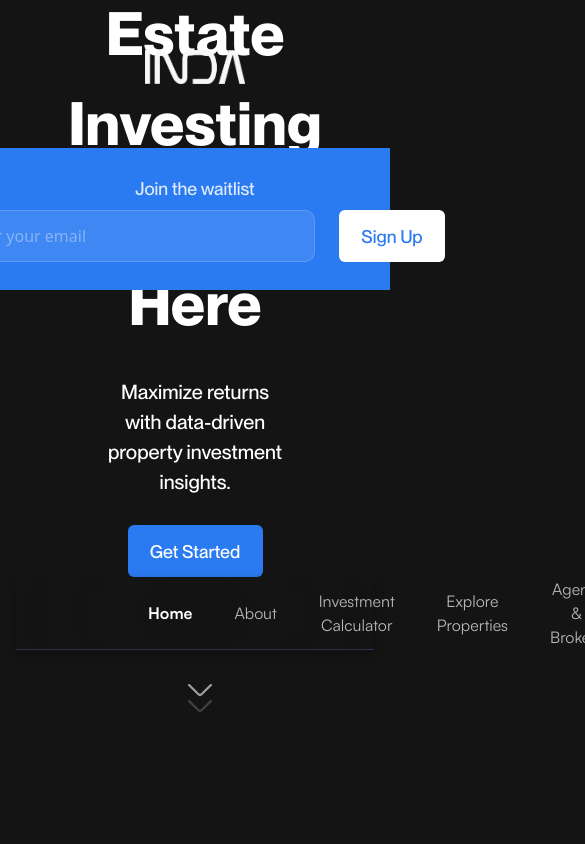
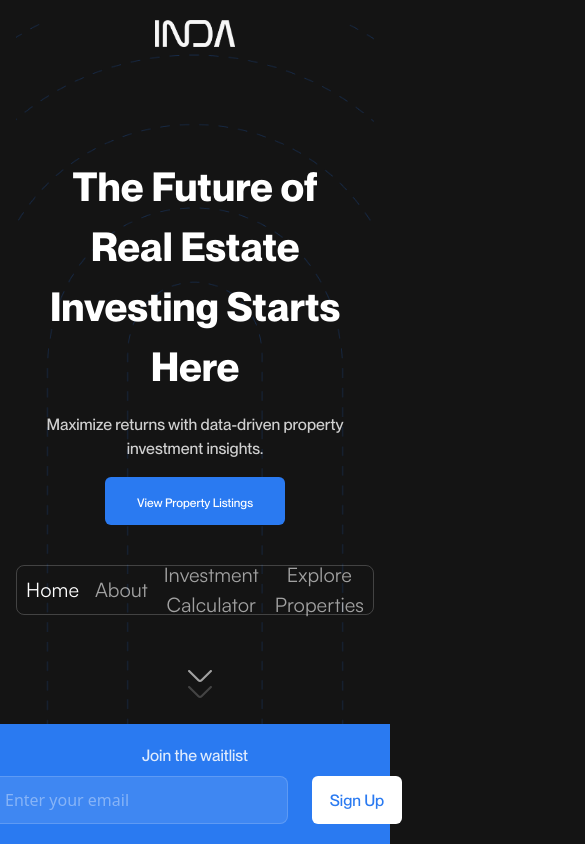
Before and after one commit to Inda-Realty-Limited/inda-user-facing-webapp, a Next.js app: page / in a window 390 px wide. Shown: the top 844 px of the page, 585 px wide, since content can reach past the window. Built offline with nearby package versions, Linux system fonts and the light colour scheme.

Commit message:
Refactor Navbar and Button components for improved styling and responsiveness; update Text component font size handling; enhance home view layout and button text

```diff
--- a/src/components/base/Button.tsx
+++ b/src/components/base/Button.tsx
@@ -31,7 +31,7 @@ export const Button = ({
       disabled={disabled}
       className={`${baseStyles} ${variantStyles[variant]} ${className}`}
     >
-      <Text fow={500} fos={18} className={textClassName}>
+      <Text fow={500} className={textClassName}>
         {children}
       </Text>
     </button>
--- a/src/components/base/Text.tsx
+++ b/src/components/base/Text.tsx
@@ -31,7 +31,7 @@ export const Text = ({
       ? "Lufga, sans-serif"
       : "PPNeueMontreal, sans-serif";
   const style = {
-    fontSize: fos || 16,
+    fontSize: fos,
     fontWeight: fow || "normal",
     fontStyle: fst || "normal",
     fontFamily,
--- a/src/components/inc/Navbar.tsx
+++ b/src/components/inc/Navbar.tsx
@@ -1,5 +1,6 @@
 import Image from "next/image";
 import { useRouter } from "next/router";
+import { useState } from "react";
 import { Text, XStack } from "../base";
 
 interface NavbarProps {
@@ -9,17 +10,23 @@ interface NavbarProps {
 
 export const Navbar = ({ className = "", showLogo = false }: NavbarProps) => {
   const router = useRouter();
+  const [menuOpen, setMenuOpen] = useState(false);
+
   const navItems = [
     { label: "Home", href: "/" },
     { label: "About", href: "/about" },
     { label: "Investment Calculator", href: "/investment-calculator" },
     { label: "Explore Properties", href: "/explore-properties" },
-    { label: "Agents & Brokers", href: "/agents-brokers" },
   ];
 
+  const toggleMenu = () => {
+    setMenuOpen(!menuOpen);
+  };
+
+  if (showLogo) {
     return (
       <nav
-      className="w-full h-[86px] px-[80px] flex items-center justify-between border-b border-[#322E52] text-center text-white shadow"
+        className="w-full h-[70px] md:h-[86px] px-[20px] md:px-[80px] flex items-center justify-between border-b border-[#322E52] text-center text-white shadow"
         style={{
           borderBottomWidth: "0.25px",
           background:
@@ -28,27 +35,46 @@ export const Navbar = ({ className = "", showLogo = false }: NavbarProps) => {
           boxShadow: "0px 4px 10px rgba(0, 0, 0, 0.25)",
         }}
       >
-      <XStack className="justify-between px-[40px] w-full items-center">
-        {showLogo && (
+        <XStack className="justify-between w-full items-center">
           <div className="mr-4">
-            <Image src="/images/logo.png" alt="logo" width={50} height={17} />
+            <Image
+              src="/images/logo.png"
+              alt="logo"
+              width={40}
+              height={14}
+              className="w-[50px] h-[17px]"
+            />
           </div>
-        )}
-        <XStack className="gap-[18px]">
+          <div className="md:hidden">
+            <button
+              className="text-white text-[24px] focus:outline-none"
+              onClick={toggleMenu}
+            >
+              ☰
+            </button>
+          </div>
+          <XStack
+            className={`gap-[12px] md:gap-[18px] md:flex ${
+              menuOpen ? "flex" : "hidden"
+            } flex-col md:flex-row absolute md:static top-[70px] left-0 w-full md:w-auto bg-[#141414] md:bg-transparent z-50 md:z-auto`}
+          >
             {navItems.map((item) => {
               const isActive = router.pathname === item.href;
               return (
                 <Text
                   key={item.href}
                   fof="s"
-                fos={16}
-                fow={isActive ? 700 : 400}
-                className={`cursor-pointer px-[12px]  transition-colors ${
+                  className={`text-[16px] font-${
+                    isActive ? "bold" : "normal"
+                  } cursor-pointer px-[8px] md:px-[12px] transition-colors ${
                     isActive
                       ? "text-white"
                       : "text-[#FFFFFFB2] hover:text-gray-300"
                   }`}
-                onClick={() => router.push(item.href)}
+                  onClick={() => {
+                    router.push(item.href);
+                    setMenuOpen(false); // Close menu on navigation
+                  }}
                 >
                   {item.label}
                 </Text>
@@ -58,4 +84,29 @@ export const Navbar = ({ className = "", showLogo = false }: NavbarProps) => {
         </XStack>
       </nav>
     );
+  }
+
+  return (
+    <nav className="w-full md:w-[800px] h-[50px] md:h-[59px] px-[20px] md:px-[40px] mt-[40px] md:mt-[80px] flex items-center justify-center rounded-[8px] md:rounded-[12px] border border-[#FFFFFF33] text-center text-white">
+      <XStack className="gap-[16px] md:gap-[26px]">
+        {navItems.map((item) => {
+          const isActive = router.pathname === item.href;
+          return (
+            <Text
+              key={item.href}
+              fof="s"
+              className={`text-[20px] font-${
+                isActive ? "semibold" : "normal"
+              } cursor-pointer transition-colors ${
+                isActive ? "text-white" : "text-[#FFFFFF99] hover:text-gray-400"
+              }`}
+              onClick={() => router.push(item.href)}
+            >
+              {item.label}
+            </Text>
+          );
+        })}
+      </XStack>
+    </nav>
+  );
 };
--- a/src/views/home/index.tsx
+++ b/src/views/home/index.tsx
@@ -13,13 +13,13 @@ export default function Index() {
   };
 
   const handleGetStarted = () => {
-    router.push("/about");
+    router.push("/explore-properties");
   };
 
   return (
     <Container
       type="main"
-      className="relative  flex flex-col items-center justify-center"
+      className="relative h-screen flex flex-col items-center justify-center"
       style={{
         background: `
           linear-gradient(0deg, #141414, #141414),
@@ -27,7 +27,7 @@ export default function Index() {
         `,
       }}
     >
-      <div className="w-[90%] h-full overflow-hidden">
+      <div className="w-full h-full overflow-hidden">
         <img
           src="/images/hero-lines.png"
           alt="hero"
@@ -35,30 +35,45 @@ export default function Index() {
         />
       </div>
       <Container className="absolute top-0 left-0 w-full h-full flex flex-col items-center justify-center">
-        <div className="absolute top-[50px]">
-          <Image src="/images/logo.png" alt="logo" width={100} height={35} />
+        <div className="absolute top-[20px] md:top-[50px] mb-[20px]">
+          <Image
+            src="/images/logo.png"
+            alt="logo"
+            width={80}
+            height={28}
+            className="md:w-[100px] md:h-[35px]"
+          />
         </div>
-        <YStack gap="gap-[28px]" className="flex flex-col mt-[126px] w-[50%]">
-          <Text className="text-white text-center" fow={700} fos={60}>
+        <YStack
+          gap="gap-[16px] md:gap-[28px]"
+          className="flex flex-col w-[90%] md:w-[70%] lg:w-[50%]"
+        >
+          <Text
+            className="text-white text-center text-[60px] max-sm:text-[40px]"
+            fow={700}
+          >
             The Future of Real Estate Investing Starts Here
           </Text>
-          <Text className="text-white text-center" fow={500} fos={20}>
+          <Text
+            className="text-[#FFFFFFCC] text-center text-[20px] max-sm:text-[16px]"
+            fow={500}
+          >
             Maximize returns with data-driven property investment insights.
           </Text>
           <Button
-            textClassName="text-white"
-            className="bg-primary w-[135px] h-[52px] rounded-[10px]"
+            textClassName="text-white text-[18px] max-sm:text-[12px]"
+            className="bg-primary w-[180px] h-[48px] rounded-[8px] md:w-[219px] md:h-[52px] md:rounded-[10px]"
             onClick={handleGetStarted}
           >
-            Get Started
+            View Property Listings
           </Button>
         </YStack>
-        <Navbar className="mt-32" />
-        <Icon className="mt-6" name="double_arrow_down" />
+        <Navbar />
+        <Icon className="mt-[40px] md:mt-[68px]" name="double_arrow_down" />
       </Container>
-      <Container className="absolute bg-primary h-[142px] bottom-0 left-0 w-full flex items-center justify-center">
+      <Container className="absolute bg-primary h-[120px] md:h-[142px] mt-[40px] md:mt-[63px] bottom-0 left-0 w-full flex items-center justify-center">
         <YStack className="justify-center">
-          <Text className="text-[#FFFFFFD9]" fow={500} fos={18}>
+          <Text className="text-[#FFFFFFD9] md:text-[18px]" fow={500} fos={16}>
             Join the waitlist
           </Text>
           <XStack className="items-center -mt-4 justify-center">
@@ -67,11 +82,11 @@ export default function Index() {
               value={email}
               onChange={handleInputChange}
               placeholder="Enter your email"
-              className="w-[370px] h-[52px] text-[#FFFFFFBF] bg-[#FFFFFF1A] rounded-[10px] border border-[#FFFFFF29] focus:outline-none px-4"
+              className="w-[300px] h-[48px] text-[#FFFFFFBF] bg-[#FFFFFF1A] rounded-[8px] border border-[#FFFFFF29] focus:outline-none px-4 md:w-[370px] md:h-[52px] md:rounded-[10px]"
             />
             <Button
               textClassName="text-primary"
-              className="bg-white w-[106px] h-[52px] rounded-[10px] hover:bg-[#FFFFFFE6] ml-2"
+              className="bg-white w-[90px] h-[48px] rounded-[8px] hover:bg-[#FFFFFFE6] ml-2 md:w-[106px] md:h-[52px] md:rounded-[10px]"
             >
               Sign Up
             </Button>
```
Lines whose indentation alone changed are shown as unchanged.
